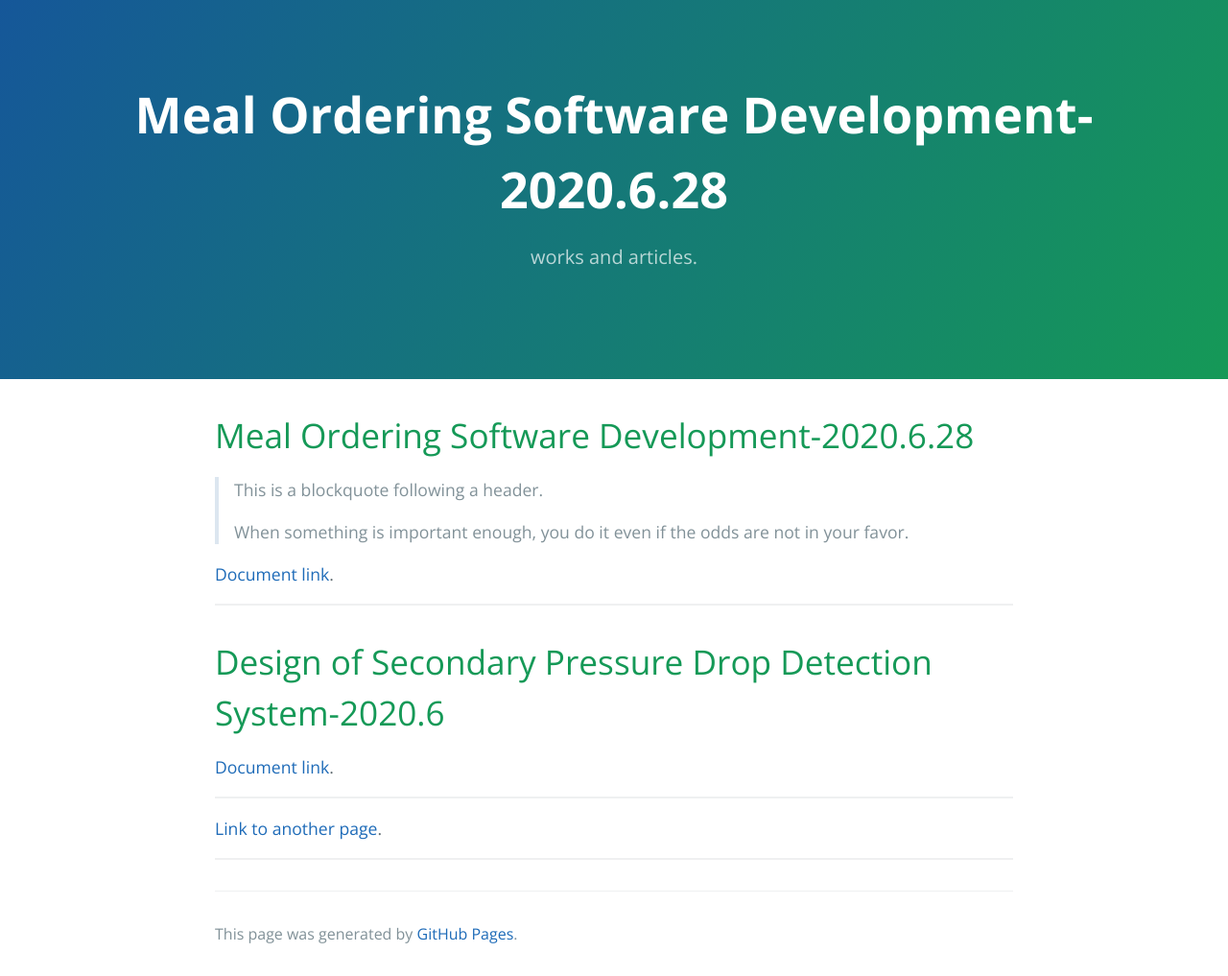
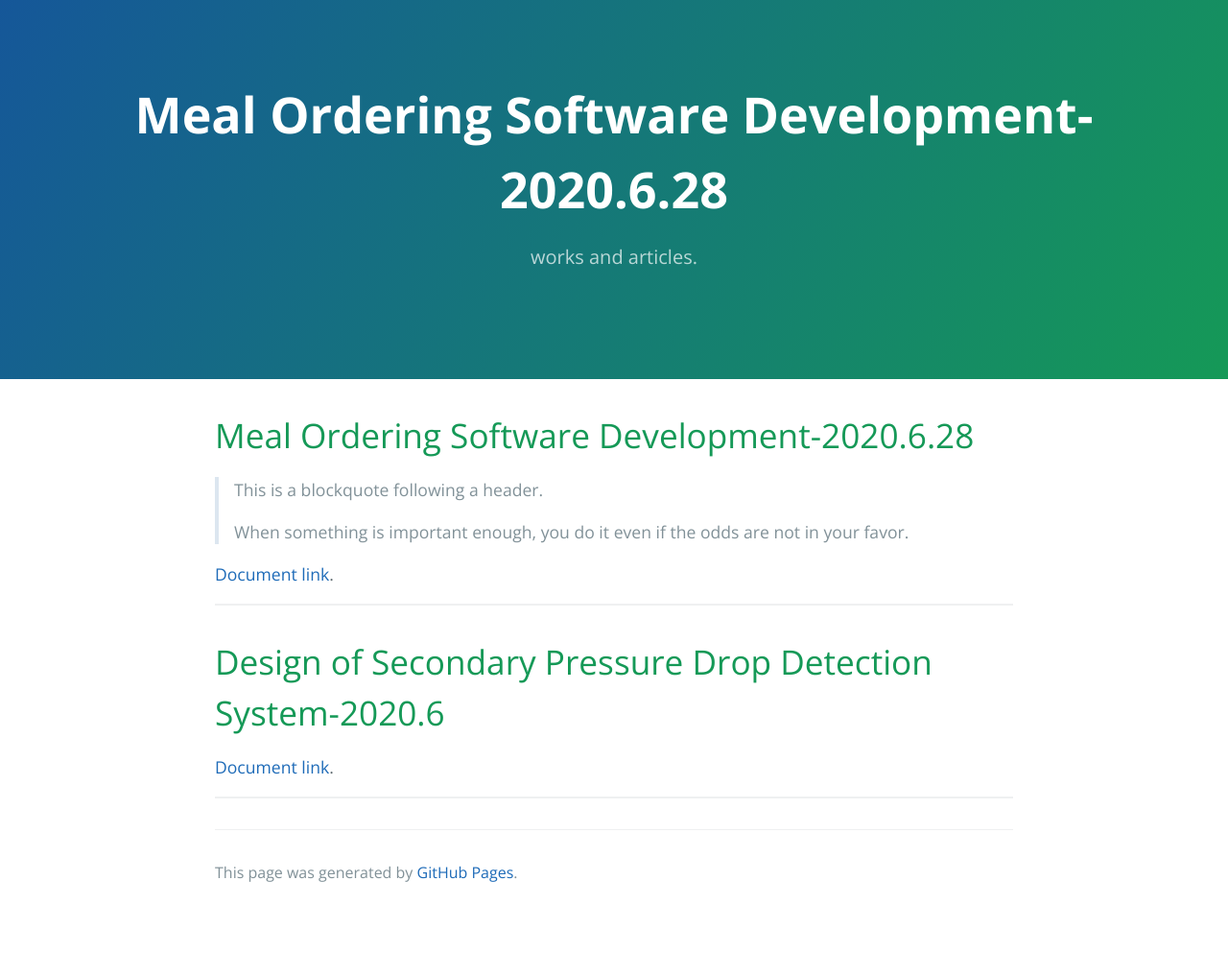
Before and after one commit to CUI77/cui77.github.io, a Jekyll site: the page built from index.md, in a window 1280 px wide. Shown: the whole page at 96% size. Built offline with Jekyll 4.4.1, drawn with Linux system fonts in a browser that asks for light colours; our own code applies the rules of GitHub Pages for plain Markdown files; after the commit the page ends 953 px from its top, so only the background shows below that.

Commit message:
Create index.md

```diff
--- a/index.md
+++ b/index.md
@@ -20,7 +20,7 @@ layout: default
 
 * * *
 
-[Link to another page](./another-page.html).
+*[·-·]:[Link to another page](./another-page.html).
 
 
 
@@ -35,19 +35,13 @@ layout: default
 
 *[·-·]:*   This is an unordered list following a header.
 
-
 *[·-·]:##### Header 5
 
 *[·-·]:1.  This is an ordered list following a header.
 
-
 *[·-·]:###### Header 6
 
 *[·-·]:### There's a horizontal rule below this.
-
-* * *
-
-
 
 *[·-·]:### Small image
 
```
